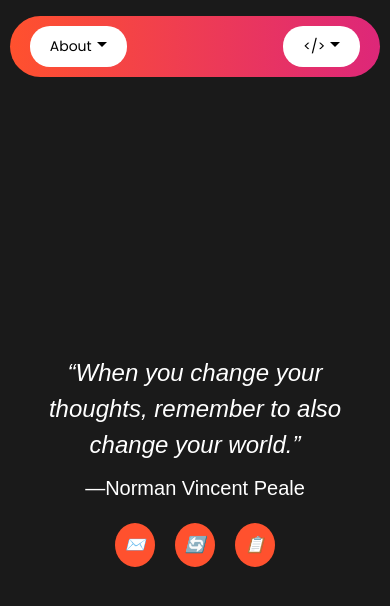
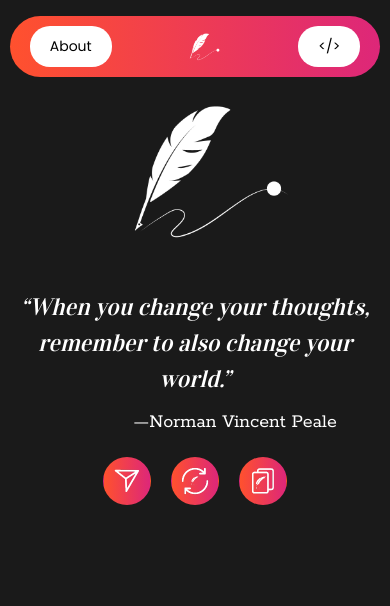
Before and after one commit to Sabeer-Junaid/quotify, a plain HTML site: page index.html in a window 390 px wide. Drawn offline with nearby package versions, Linux system fonts and the light colour scheme.

Commit message:
fix font, responsive for mobile, add icons, logo

```diff
--- a/assets/styles.css
+++ b/assets/styles.css
@@ -33,7 +33,7 @@ body {
   display: flex;
 }
 
-.menu-item {
+.menu .btn {
   background-color: white;
   border: none;
   color: black;
@@ -69,23 +69,40 @@ body {
   margin-left: auto; /* Move to the right end */
 }
 
+.cover-logo {
+  justify-content: center;
+  width: 10rem;
+  justify-content: center;
+  margin-top: 1rem;
+  /* background-color: aqua; */
+}
+
+.cover-logo img {
+  height: 10rem;
+  width: 10rem;
+}
+
 .content {
   text-align: center;
-  flex-grow: 1;
   display: flex;
   flex-direction: column;
   justify-content: center;
+  /* background-color: blue; */
+  height: 18rem;
 }
 
 .quote {
   font-size: 24px;
   font-style: italic;
   margin-bottom: 10px;
+  font-family: "Vidaloka", sans-serif;
 }
 
 .author {
   font-size: 20px;
   margin-bottom: 20px;
+  font-family: "Rokkitt", sans-serif;
+  margin-left: 5rem;
 }
 
 .icons {
@@ -94,25 +111,19 @@ body {
   gap: 20px;
 }
 
-.icon {
-  background-color: var(--lightorangemix);
-  padding: 10px;
+.icons button {
   border-radius: 50%;
-  cursor: pointer;
+  background: linear-gradient(
+    to right,
+    var(--lightorangemix),
+    var(--purpinkish)
+  );
+  height: 3rem;
+  width: 3rem;
 }
 
-.icon:hover {
-  background-color: var(--purpinkish);
+.icons button img {
+  height: 2rem;
+  width: 2rem;
+  margin-left: -0.3rem;
 }
-
-.send-icon::before {
-  content: "✉️";
-}
-
-.refresh-icon::before {
-  content: "🔄";
-}
-
-.copy-icon::before {
-  content: "📋";
-}
--- a/index.html
+++ b/index.html
@@ -37,29 +37,46 @@
       href="https://fonts.googleapis.com/css2?family=Poppins:ital,wght@0,100;0,200;0,300;0,400;0,500;0,600;0,700;0,800;0,900;1,100;1,200;1,300;1,400;1,500;1,600;1,700;1,800;1,900&display=swap"
       rel="stylesheet"
     />
+    <link
+      href="https://fonts.googleapis.com/css2?family=Rokkitt:ital,wght@0,100..900;1,100..900&family=Vidaloka&display=swap"
+      rel="stylesheet"
+    />
   </head>
 
   <body>
     <!--Navbar-->
     <div class="navbar container">
       <div class="menu">
-        <button id="about-btn" class="menu-item">About</button>
+        <button id="about-btn" class="btn">About</button>
       </div>
       <div class="menu ml-auto">
-        <button id="viewgithub-btn" class="menu-item">&lt;/&gt;</button>
+        <img src="assets/images/logo.png" style="height: 2rem" />
+      </div>
+      <div class="menu ml-auto">
+        <button id="viewgithub-btn" class="btn">&lt;/&gt;</button>
       </div>
     </div>
 
     <!--Main-->
+    <div class="cover-logo container">
+      <img src="assets/images/logo.png" />
+    </div>
+
     <div class="content container">
       <p class="quote">
         “When you change your thoughts, remember to also change your world.”
       </p>
       <p class="author">—Norman Vincent Peale</p>
       <div class="icons">
-        <div class="icon"><i class="send-icon"> </i></div>
-        <div class="icon"><i class="refresh-icon"> </i></div>
-        <div class="icon"><i class="copy-icon"> </i></div>
+        <button class="btn" id="share-btn">
+          <img src="assets/images/share-ico.png" />
+        </button>
+        <button class="btn" id="generate-btn">
+          <img src="assets/images/newquote-ico.png" />
+        </button>
+        <button class="btn" id="copy-btn">
+          <img src="assets/images/copy-ico.png" />
+        </button>
       </div>
     </div>
 
```
Also changed, not shown: assets/images/copy-ico.png (added), assets/images/newquote-ico.png (added), assets/images/share-ico.png (added).
